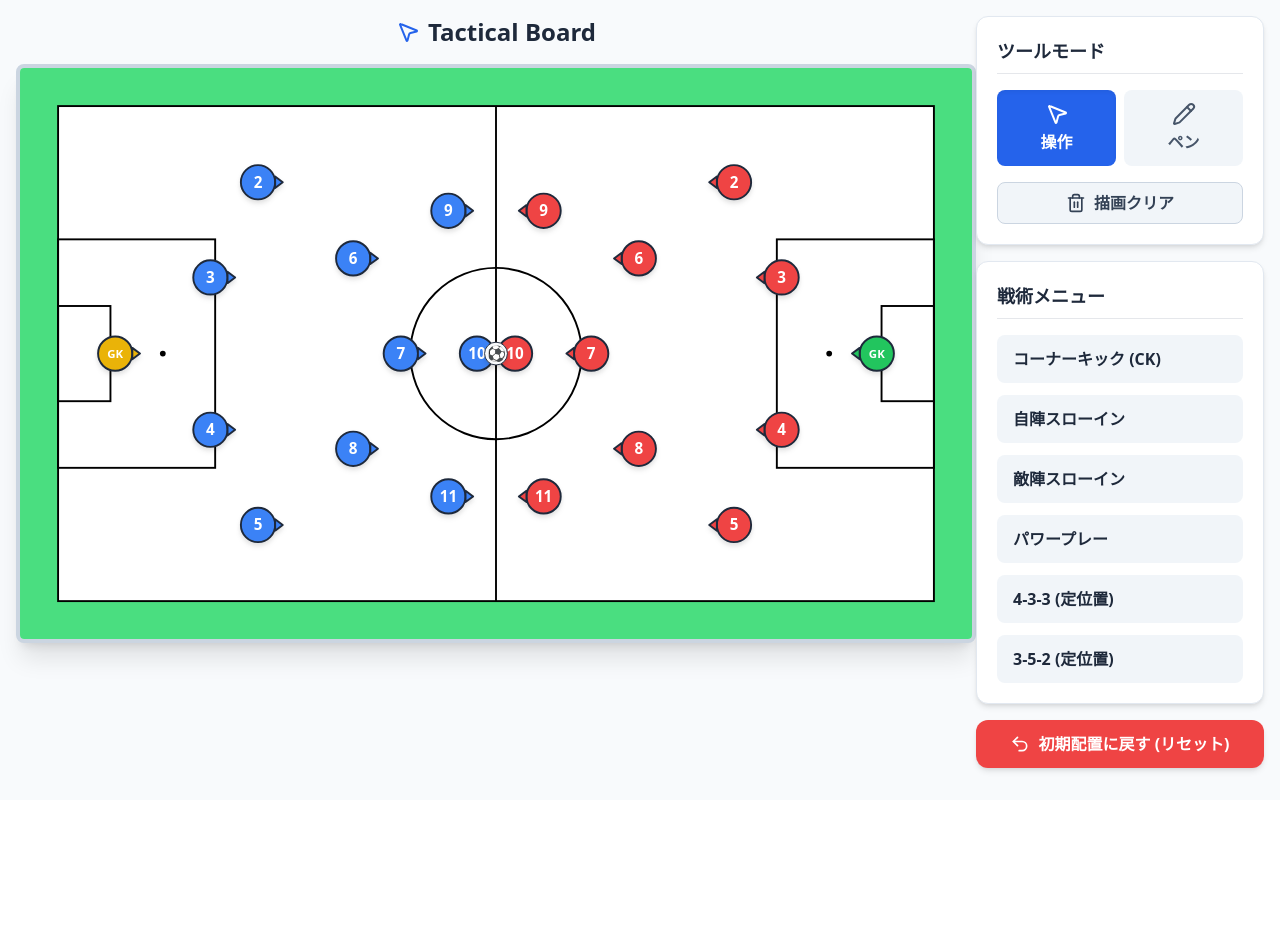
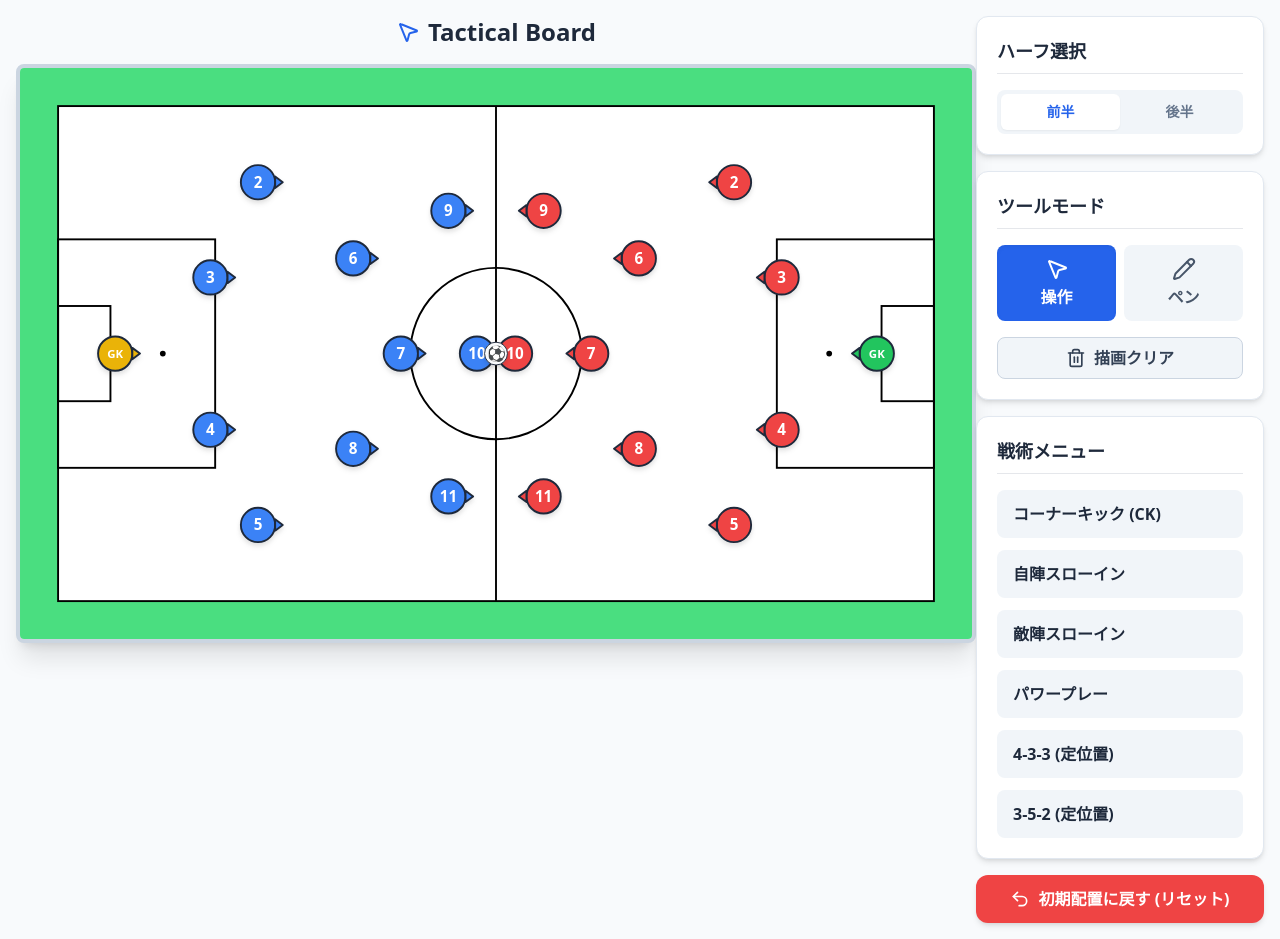
Before and after one commit to Zakky4/football-tactical--board, a React (Vite) app: page / in a window 1280 px wide. Before the commit the page ends 800 px from the top, so only its background shows below. Built offline with nearby package versions, Linux system fonts and the light colour scheme.

Commit message:
feat: 前半/後半の切り替え機能を追加し、プレイヤー位置、角度、描画線を反転するようにしました。

```diff
--- a/src/TacticBoard.jsx
+++ b/src/TacticBoard.jsx
@@ -1,5 +1,5 @@
 import React, { useState, useRef, useCallback } from 'react';
-import { Undo2, MousePointer2, Pencil, Trash2 } from 'lucide-react';
+import { Undo2, MousePointer2, Pencil, Trash2, ArrowLeftRight } from 'lucide-react';
 
 const SVG_W = 1000;
 const SVG_H = 600;
@@ -119,16 +119,44 @@ export default function TacticBoard() {
     const [lines, setLines] = useState([]);
     const [currentLine, setCurrentLine] = useState('');
     const [isDrawing, setIsDrawing] = useState(false);
+    const [isSecondHalf, setIsSecondHalf] = useState(false);
 
     const handleTacticClick = (tacticKey) => {
         const config = tacticsPositions[tacticKey];
         if (!config) return;
         setItems(prevItems => prevItems.map(item => ({
             ...item,
-            x: config[item.id]?.x ?? item.x,
-            y: config[item.id]?.y ?? item.y,
-            angle: item.team === 'A' ? 90 : item.team === 'B' ? -90 : 0
+            x: isSecondHalf ? SVG_W - (config[item.id]?.x ?? item.x) : config[item.id]?.x ?? item.x,
+            y: isSecondHalf ? SVG_H - (config[item.id]?.y ?? item.y) : config[item.id]?.y ?? item.y,
+            angle: isSecondHalf ? (item.team === 'A' ? -90 : item.team === 'B' ? 90 : 0) : (item.team === 'A' ? 90 : item.team === 'B' ? -90 : 0)
         })));
+    };
+
+    const handleHalfToggle = () => {
+        setIsSecondHalf(prev => !prev);
+
+        // アイテムの座標と角度を反転
+        setItems(prev => prev.map(item => ({
+            ...item,
+            x: SVG_W - item.x,
+            y: SVG_H - item.y,
+            angle: (item.angle || 0) + 180
+        })));
+
+        // 描画されたポインティング線も反転
+        const flipLine = (lineStr) => {
+            if (!lineStr) return '';
+            return lineStr.split(' ').map(point => {
+                const [px, py] = point.split(',').map(Number);
+                if (isNaN(px) || isNaN(py)) return point;
+                return `${SVG_W - px},${SVG_H - py}`;
+            }).join(' ');
+        };
+
+        setLines(prev => prev.map(flipLine));
+        if (currentLine) {
+            setCurrentLine(flipLine(currentLine));
+        }
     };
 
     const handlePointerDown = (e, id) => {
@@ -309,6 +337,26 @@ export default function TacticBoard() {
             {/* サイドバー: 戦術メニュー */}
             <div className="w-full lg:w-72 flex flex-col gap-4 mt-8 lg:mt-0">
                 <div className="bg-white p-5 rounded-xl shadow-md border border-slate-200">
+                    <h2 className="text-lg font-bold mb-4 border-b pb-2 flex items-center justify-between">
+                        ハーフ選択
+                    </h2>
+                    <div className="flex bg-slate-100 p-1 rounded-lg">
+                        <button
+                            onClick={() => { if (isSecondHalf) handleHalfToggle(); }}
+                            className={`flex-1 py-2 rounded-md font-bold transition-all text-sm ${!isSecondHalf ? 'bg-white text-blue-600 shadow-sm' : 'text-slate-500 hover:text-slate-700'}`}
+                        >
+                            前半
+                        </button>
+                        <button
+                            onClick={() => { if (!isSecondHalf) handleHalfToggle(); }}
+                            className={`flex-1 py-2 rounded-md font-bold transition-all text-sm ${isSecondHalf ? 'bg-white text-red-600 shadow-sm' : 'text-slate-500 hover:text-slate-700'}`}
+                        >
+                            後半
+                        </button>
+                    </div>
+                </div>
+
+                <div className="bg-white p-5 rounded-xl shadow-md border border-slate-200">
                     <h2 className="text-lg font-bold mb-4 border-b pb-2">ツールモード</h2>
                     <div className="flex gap-2 mb-4">
                         <button
```
